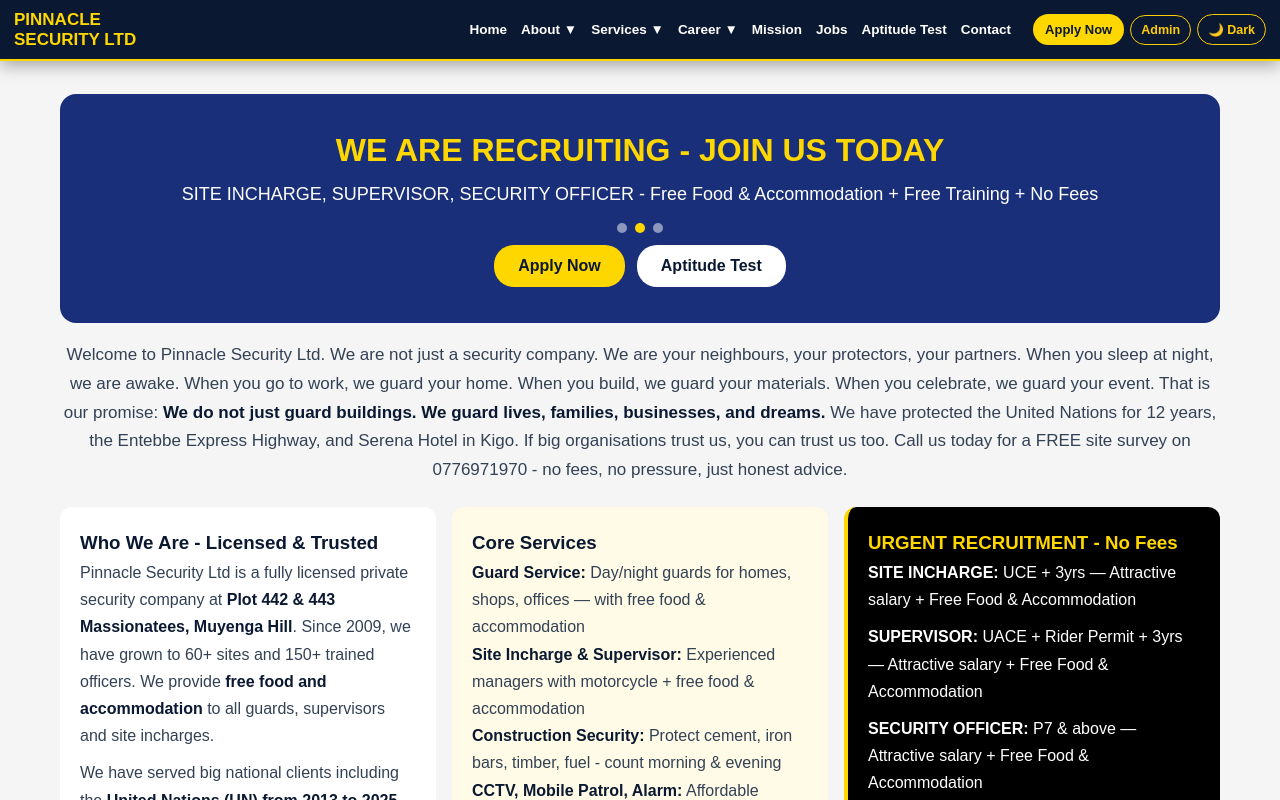
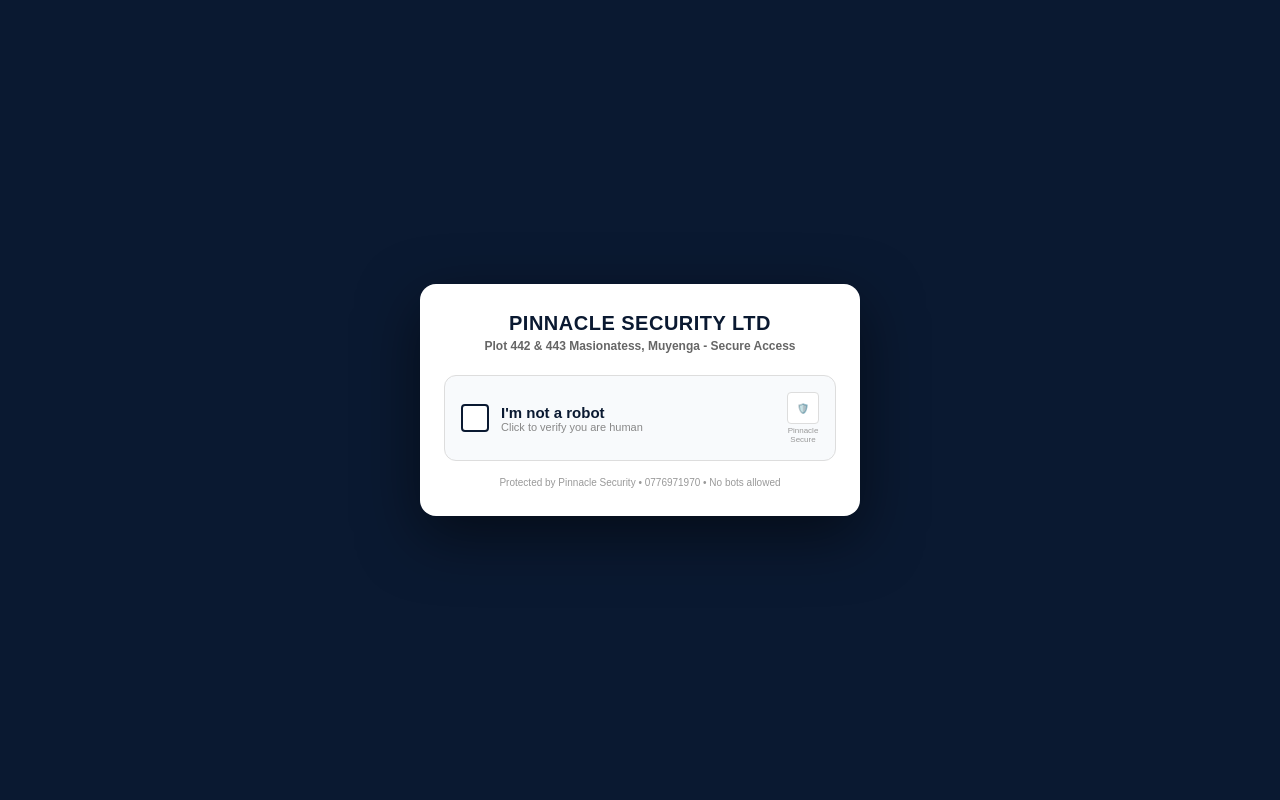
Before and after one commit to rubangakenem70/pinnacle-security, a React app in the folder FRONTEND/: page / in a window 1280 px wide. Shown: the top 800 px of the page. Built offline with nearby package versions, Linux system fonts and the light colour scheme; the HTML template or start-up script is replaced by a standard one.

Commit message:
verification gate component added

```diff
--- a/FRONTEND/src/App.jsx
+++ b/FRONTEND/src/App.jsx
@@ -21,6 +21,74 @@ const useIsMobile = () => {
   }, []);
   return m;
 };
+
+// ===== NEW VERIFICATION GATE - BEFORE WEBSITE OPEN =====
+const VerificationGate = ({ onVerified }) => {
+  const [checked, setChecked] = useState(false);
+  const [verifying, setVerifying] = useState(false);
+  const [gitMsg, setGitMsg] = useState(false);
+  const isMobile = useIsMobile();
+
+  const handleCheck = () => {
+    if(checked || verifying) return;
+    setChecked(true);
+    setVerifying(true);
+    setTimeout(() => {
+      setGitMsg(true);
+      setTimeout(() => {
+        sessionStorage.setItem('pinnacle_verified', 'true');
+        onVerified();
+      }, 2200);
+    }, 1300);
+  };
+
+  return (
+    <div style={{position:'fixed', inset:0, zIndex:99999, background:'#0A1931', display:'flex', alignItems:'center', justifyContent:'center', padding: isMobile ? '16px' : '20px'}}>
+      <div style={{background:'#fff', borderRadius:'16px', maxWidth:'440px', width:'100%', padding: isMobile ? '20px 16px' : '28px 24px', boxShadow:'0 20px 60px rgba(0,0,0,0.5)', textAlign:'center'}}>
+        <div style={{color:'#0A1931', fontWeight:900, fontSize: isMobile ? '18px' : '20px', letterSpacing:'0.5px'}}>PINNACLE SECURITY LTD</div>
+        <div style={{color:'#666', fontSize:'12px', marginTop:'4px', fontWeight:700}}>Plot 442 & 443 Masionatess, Muyenga - Secure Access</div>
+
+        <div style={{marginTop:'22px', background:'#f8fafc', border:'1px solid #ddd', borderRadius:'12px', padding:'16px', display:'flex', alignItems:'center', gap:'12px', textAlign:'left'}}>
+          <div onClick={handleCheck} style={{width:'28px', height:'28px', border:'2px solid #0A1931', borderRadius:'4px', display:'flex', alignItems:'center', justifyContent:'center', cursor:'pointer', background: checked ? '#0A1931' : '#fff', flexShrink:0}}>
+            {checked && <span style={{color:'#FFD700', fontWeight:900, fontSize:'18px'}}>✓</span>}
+          </div>
+          <div style={{flex:1}}>
+            <div style={{fontWeight:900, color:'#0A1931', fontSize:'15px'}}>I'm not a robot</div>
+            <div style={{fontSize:'11px', color:'#888'}}>Click to verify you are human</div>
+          </div>
+          <div style={{textAlign:'center'}}>
+            <div style={{width:'32px', height:'32px', background:'#fff', border:'1px solid #ddd', borderRadius:'4px', display:'flex', alignItems:'center', justifyContent:'center', fontSize:'10px'}}>🛡️</div>
+            <div style={{fontSize:'8px', color:'#999', marginTop:'2px'}}>Pinnacle<br/>Secure</div>
+          </div>
+        </div>
+
+        {verifying && !gitMsg && (
+          <div style={{marginTop:'18px', fontSize:'13px', color:'#0A1931', fontWeight:700}}>
+            <span style={{display:'inline-block', width:'16px', height:'16px', border:'2px solid #0A1931', borderTopColor:'transparent', borderRadius:'50%', animation:'spin 0.8s linear infinite', marginRight:'8px', verticalAlign:'middle'}}></span>
+            Verifying... Checking browser security
+          </div>
+        )}
+
+        {gitMsg && (
+          <div style={{marginTop:'18px', background:'#0A1931', color:'#00ff88', borderRadius:'10px', padding:'12px', textAlign:'left', fontFamily:'monospace', fontSize:'12px', lineHeight:'1.5'}}>
+            <div style={{color:'#FFD700'}}>$ git status</div>
+            <div>✔ Human verification successful</div>
+            <div style={{marginTop:'8px', color:'#FFD700'}}>$ git commit -m "feat: verified access"</div>
+            <div>[main 8f9a2c1] feat: verified human access - Welcome to Pinnacle Security LTD</div>
+            <div> 1 file changed, 1 insertion(+)</div>
+            <div style={{marginTop:'8px', color:'#fff'}}>✓ Access Granted - Loading secure site...</div>
+            <div style={{marginTop:'8px', width:'100%', height:'4px', background:'rgba(255,255,255,0.2)', borderRadius:'4px', overflow:'hidden'}}>
+              <div style={{width:'100%', height:'100%', background:'#FFD700', animation:'load 2s ease forwards'}}></div>
+            </div>
+          </div>
+        )}
+
+        <div style={{marginTop:'16px', fontSize:'10px', color:'#999'}}>Protected by Pinnacle Security • 0776971970 • No bots allowed</div>
+      </div>
+      <style>{`@keyframes spin{0%{transform:rotate(0)}100%{transform:rotate(360deg)}} @keyframes load{0%{width:0}100%{width:100%}}`}</style>
+    </div>
+  )
+}
 
 const Dropdown = ({ title, children, color="#0a1931", t }) => {
   const [open, setOpen] = useState(false);
@@ -77,7 +145,6 @@ const Navbar = ({ theme, toggleTheme }) => {
           </div>
         )}
 
-        {/* PC ONLY - Apply Now / Admin / Dark - HIDDEN ON PHONE */}
         {!isMobile && (
           <div style={{display:'flex', gap:'6px', alignItems:'center', flexShrink:0, marginLeft:'8px', flexWrap:'nowrap'}}>
             <a onClick={() => scrollTo('join')} style={{background:'#FFD700', color:'#0A1931', padding:'8px 12px', borderRadius:'20px', fontWeight:900, textDecoration:'none', whiteSpace:'nowrap', cursor:'pointer', fontSize:'13px'}}>Apply Now</a>
@@ -88,7 +155,6 @@ const Navbar = ({ theme, toggleTheme }) => {
           </div>
         )}
 
-        {/* PHONE ONLY - ONLY 3 LINES, NOTHING ELSE */}
         {isMobile && (
           <button onClick={() => setOpen(!open)} aria-label="Menu" style={{background:'transparent', border:'1px solid #FFD700', width:'44px', height:'42px', borderRadius:'8px', cursor:'pointer', display:'flex', flexDirection:'column', justifyContent:'center', alignItems:'center', gap:'5px', padding:0, flexShrink:0, marginLeft:'auto'}}>
             <span style={{display:'block', width:'22px', height:'2.5px', background:'#FFD700', borderRadius:'2px'}}></span>
@@ -100,17 +166,17 @@ const Navbar = ({ theme, toggleTheme }) => {
 
       {isMobile && open && (
         <div style={{background:'#0A1931', borderTop:'1px solid rgba(255,255,255,0.15)', padding:'6px 0 10px', display:'flex', flexDirection:'column', maxHeight:'75vh', overflowY:'auto'}}>
-          <button style={{...mobileLink, background:'#FFD700', color:'#0A1931', fontWeight:900, borderRadius:'10px', margin:'8px 12px', width:'auto', textAlign:'center'}} onClick={() => scrollTo('join')}>✅ Apply Now - No Fees</button>
-          <a href="/admin" style={{...mobileLink, color:'#ffcc00', textAlign:'center', fontWeight:900, textDecoration:'none', display:'block'}}>🔐 Admin</a>
-          <button style={{...mobileLink, textAlign:'center', color:'#ffcc00', fontWeight:900}} onClick={toggleTheme}>{theme==='dark' ? '☀️ Switch to Light Mode' : '🌙 Switch to Dark Mode'}</button>
+          <button style={{display:'block', width:'100%', color:'#fff', fontSize:'16px', fontWeight:700, padding:'14px', cursor:'pointer', background:'#FFD700', color:'#0A1931', fontWeight:900, borderRadius:'10px', margin:'8px 12px', width:'auto', textAlign:'center', border:'none', borderBottom:'1px solid rgba(255,255,255,0.12)'}} onClick={() => scrollTo('join')}>✅ Apply Now - No Fees</button>
+          <a href="/admin" style={{display:'block', width:'100%', color:'#ffcc00', fontSize:'16px', fontWeight:700, padding:'14px', cursor:'pointer', background:'transparent', textAlign:'center', border:'none', borderBottom:'1px solid rgba(255,255,255,0.12)', textDecoration:'none'}}>🔐 Admin</a>
+          <button style={{display:'block', width:'100%', color:'#fff', fontSize:'16px', fontWeight:700, padding:'14px', cursor:'pointer', background:'transparent', textAlign:'center', border:'none', color:'#ffcc00'}} onClick={toggleTheme}>{theme==='dark' ? '☀️ Switch to Light Mode' : '🌙 Switch to Dark Mode'}</button>
           <div style={{height:'1px', background:'rgba(255,255,255,0.2)', margin:'8px 0'}}></div>
-          <button style={mobileLink} onClick={() => scrollTo('home')}>🏠 Home</button>
-          <button style={mobileLink} onClick={() => scrollTo('about')}>ℹ️ About Pinnacle</button>
-          <button style={mobileLink} onClick={() => scrollTo('services')}>🛡️ Services - Guard, CCTV, Patrol</button>
-          <button style={mobileLink} onClick={() => scrollTo('mission')}>🎯 Mission, Vision, Values</button>
-          <button style={mobileLink} onClick={() => scrollTo('jobs')}>💼 Jobs - We Are Hiring</button>
-          <button style={mobileLink} onClick={() => scrollTo('aptitude')}>📝 Aptitude Test - Must Do</button>
-          <button style={{...mobileLink, borderBottom:'none'}} onClick={() => scrollTo('contact')}>📞 Contact - 0776971970</button>
+          <button style={{display:'block', width:'100%', color:'#fff', fontSize:'16px', fontWeight:700, padding:'14px', cursor:'pointer', background:'transparent', textAlign:'left', border:'none', borderBottom:'1px solid rgba(255,255,255,0.12)'}} onClick={() => scrollTo('home')}>🏠 Home</button>
+          <button style={{display:'block', width:'100%', color:'#fff', fontSize:'16px', fontWeight:700, padding:'14px', cursor:'pointer', background:'transparent', textAlign:'left', border:'none', borderBottom:'1px solid rgba(255,255,255,0.12)'}} onClick={() => scrollTo('about')}>ℹ️ About Pinnacle</button>
+          <button style={{display:'block', width:'100%', color:'#fff', fontSize:'16px', fontWeight:700, padding:'14px', cursor:'pointer', background:'transparent', textAlign:'left', border:'none', borderBottom:'1px solid rgba(255,255,255,0.12)'}} onClick={() => scrollTo('services')}>🛡️ Services - Guard, CCTV, Patrol</button>
+          <button style={{display:'block', width:'100%', color:'#fff', fontSize:'16px', fontWeight:700, padding:'14px', cursor:'pointer', background:'transparent', textAlign:'left', border:'none', borderBottom:'1px solid rgba(255,255,255,0.12)'}} onClick={() => scrollTo('mission')}>🎯 Mission, Vision, Values</button>
+          <button style={{display:'block', width:'100%', color:'#fff', fontSize:'16px', fontWeight:700, padding:'14px', cursor:'pointer', background:'transparent', textAlign:'left', border:'none', borderBottom:'1px solid rgba(255,255,255,0.12)'}} onClick={() => scrollTo('jobs')}>💼 Jobs - We Are Hiring</button>
+          <button style={{display:'block', width:'100%', color:'#fff', fontSize:'16px', fontWeight:700, padding:'14px', cursor:'pointer', background:'transparent', textAlign:'left', border:'none', borderBottom:'1px solid rgba(255,255,255,0.12)'}} onClick={() => scrollTo('aptitude')}>📝 Aptitude Test - Must Do</button>
+          <button style={{display:'block', width:'100%', color:'#fff', fontSize:'16px', fontWeight:700, padding:'14px', cursor:'pointer', background:'transparent', textAlign:'left', border:'none'}} onClick={() => scrollTo('contact')}>📞 Contact - 0776971970</button>
         </div>
       )}
     </nav>
@@ -315,6 +381,7 @@ const Contact = ({ t }) => {
 
 export default function App(){
   const [theme, setTheme] = useState(() => { try{ return localStorage.getItem('pinnacle-theme') || 'light'; }catch(e){ return 'light'; } });
+  const [verified, setVerified] = useState(() => { try{ return sessionStorage.getItem('pinnacle_verified') === 'true'; }catch(e){ return false; } });
   useEffect(()=>{ try{ localStorage.setItem('pinnacle-theme', theme); }catch(e){} },[theme]);
   const toggleTheme = () => setTheme(t => t==='light' ? 'dark' : 'light');
   const isDark = theme==='dark';
@@ -327,6 +394,7 @@ export default function App(){
   return (
     <div style={{background: t.bg, minHeight:'100vh', color: t.text, fontFamily:'Arial', overflowX:'hidden'}}>
       <style>{`* {box-sizing:border-box} body{margin:0} html{scroll-behavior:smooth} img{max-width:100%}`}</style>
+      {!verified && <VerificationGate onVerified={()=>setVerified(true)} />}
       <Navbar theme={theme} toggleTheme={toggleTheme} />
       <div style={{height:'64px'}}></div>
       <div id="home"><Home t={t} /></div>
```
